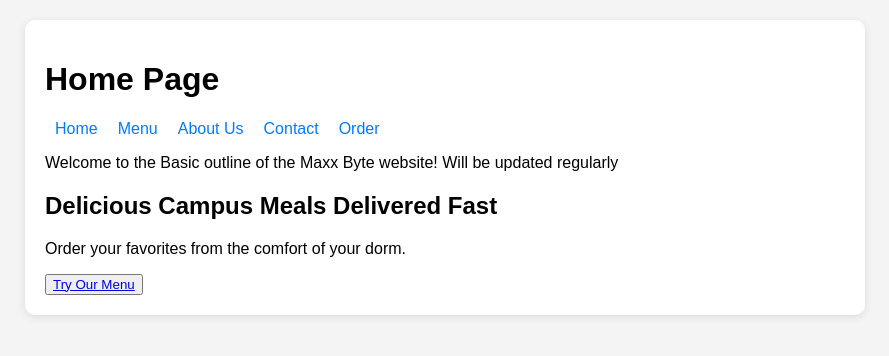
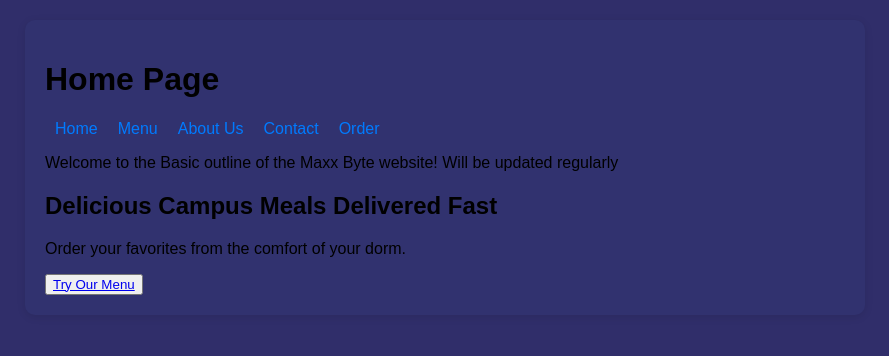
Before and after one commit to BenIsJamming/MaxxSyte, a React (Create React App) app: page / in a window 1280 px wide. Shown: the top 356 px of the page, without its empty margins (195-1084 px from the left). Built offline with nearby package versions, Linux system fonts and the light colour scheme.

Commit message:
Initial commit

```diff
--- a/src/style.css
+++ b/src/style.css
@@ -1,13 +1,13 @@
 body {
   font-family: Arial, sans-serif;
-  background: #f4f4f4;
+  background: #302e6a;
   margin: 0;
   padding: 20px;
 }
 .container {
   max-width: 800px;
   margin: auto;
-  background: #fff;
+  background: #31326f;
   padding: 20px;
   border-radius: 10px;
   box-shadow: 0 2px 8px rgba(0,0,0,0.1);
```
